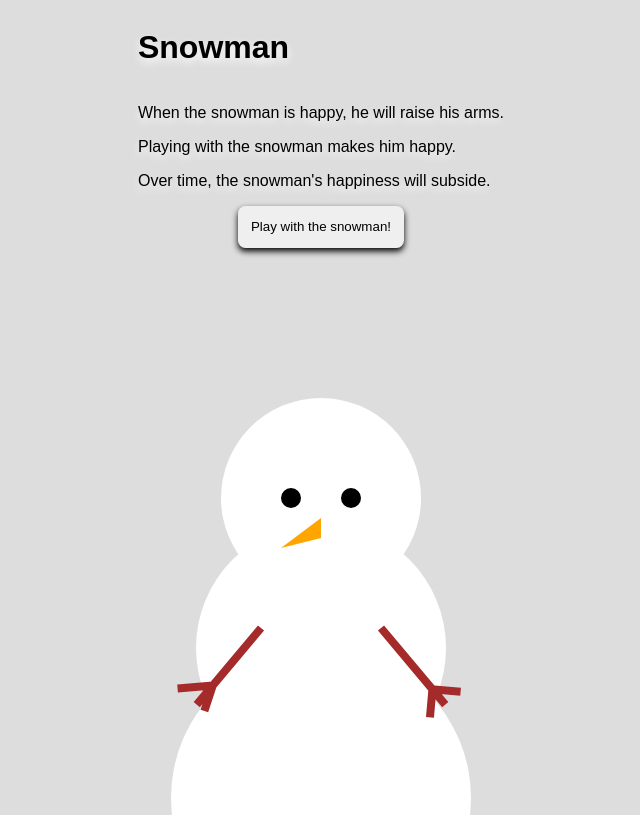
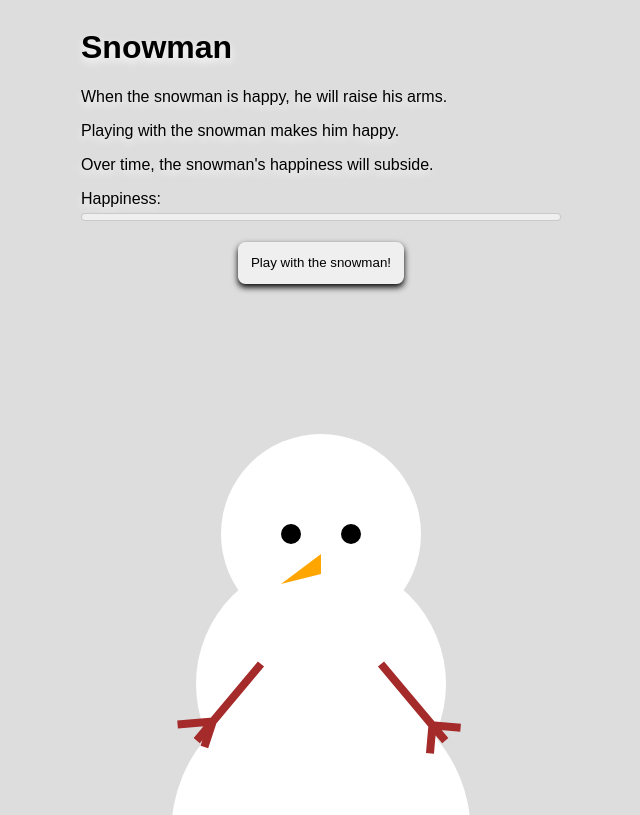
Before and after one commit to portsoc/snowman, a plain HTML site: page index.html in a window 1280 px wide. Shown: the top 815 px of the page, without its empty margins (319-959 px from the left). Drawn offline with Linux system fonts and the light colour scheme.

Commit message:
Add a <meter> example.  Meter can't be styled that well, but it works without too much coding so it's a good starting point.

```diff
--- a/index.html
+++ b/index.html
@@ -10,6 +10,7 @@
   <p>When the snowman is happy, he will raise his arms.</p>
   <p>Playing with the snowman makes him happy.</p>
   <p>Over time, the snowman's happiness will subside.</p>
+  <p>Happiness: <meter id="feelshappy" min=0 max=100 value=0></meter>
 </header>
 
 <button id="play">Play with the snowman!</button>
--- a/index.js
+++ b/index.js
@@ -11,6 +11,7 @@ function play() {
 function adjustThings() {
   feels.happy = Math.max(0, --feels.happy);
   adjustImage();
+  adjustMeters();
 }
 
 function adjustImage() {
@@ -20,6 +21,10 @@ function adjustImage() {
   rightarm.setAttribute("transform", `translate(-60,-170) rotate(${feels.happy-50})`);
 }
 
+function adjustMeters() {
+  document.querySelector("#feelshappy").value = feels.happy;
+}
+
 function init() {
   window.setInterval(adjustThings, 100);
   document.querySelector("#play").addEventListener('click', play);
--- a/style.css
+++ b/style.css
@@ -26,7 +26,7 @@ button {
 #arms {
   stroke: brown;
   fill: none;
-  stroke-width: 0.5em;;
+  stroke-width: 0.5em;
 }
 
 #eyes {
@@ -44,7 +44,11 @@ button {
   fill: orange;
 }
 
-h1 {
-  display: inline-block;
-  cursor: pointer;
+header {
+  width: 30em;
 }
+
+
+meter {
+  width: 100%;
+}
```
